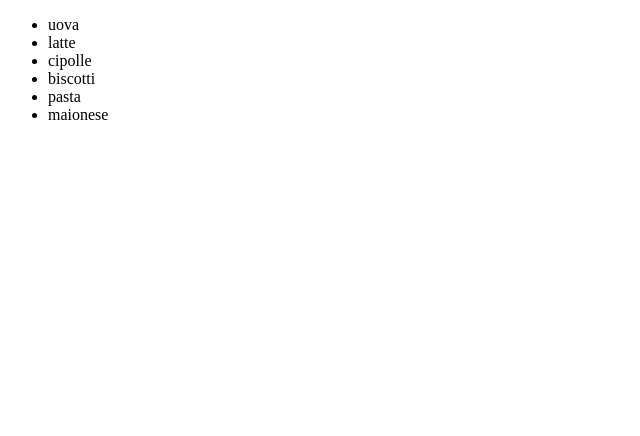
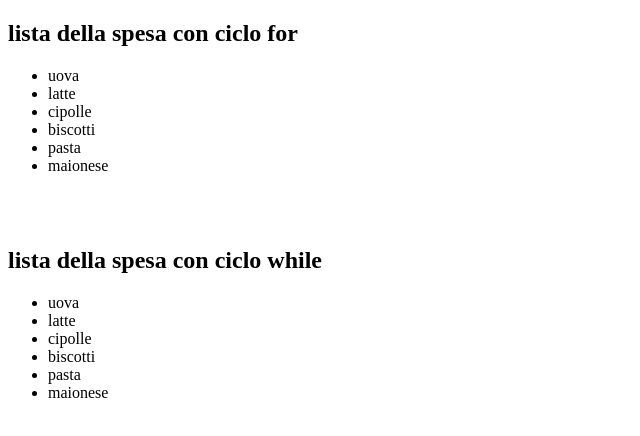
Before and after one commit to saracassandra7/js-lista-spesa, a plain HTML site: page index.html in a window 1280 px wide. Shown: the whole page, without its empty margins (0-640 px from the left). Drawn offline with Linux system fonts and the light colour scheme.

Commit message:
[add] while loop

```diff
--- a/index.html
+++ b/index.html
@@ -7,7 +7,11 @@
   <title>Lista della Spesa</title>
 </head>
 <body>
+  <h2>lista della spesa con ciclo for</h2>
   <ul class="for-list"></ul>
+  <br>
+  <br>
+  <h2>lista della spesa con ciclo while</h2>
   <ul class="while-list"></ul>
 
   <script src="js/script.js"></script>
--- a/js/script.js
+++ b/js/script.js
@@ -9,8 +9,20 @@ const spesa = ['uova', 'latte', 'cipolle', 'biscotti', 'pasta', 'maionese'];
 const forList = document.querySelector('.for-list');
 const whileList = document.querySelector('.while-list')
 
+
+//ciclo for
 for (let i = 0; i < spesa.length; i++){
-  const prodotto = document.createElement('li');
-  prodotto.innerHTML = spesa[i];
-  forList.append(prodotto);
+  const prodottoFor = document.createElement('li');
+  prodottoFor.innerHTML = spesa[i];
+  forList.append(prodottoFor);
 }
+
+//ciclo while
+let c = 0;
+
+while(c<spesa.length){
+  const prodottoWhile = document.createElement('li');
+  prodottoWhile.innerHTML = spesa[c];
+  whileList.append(prodottoWhile);
+  c++;
+}
```
